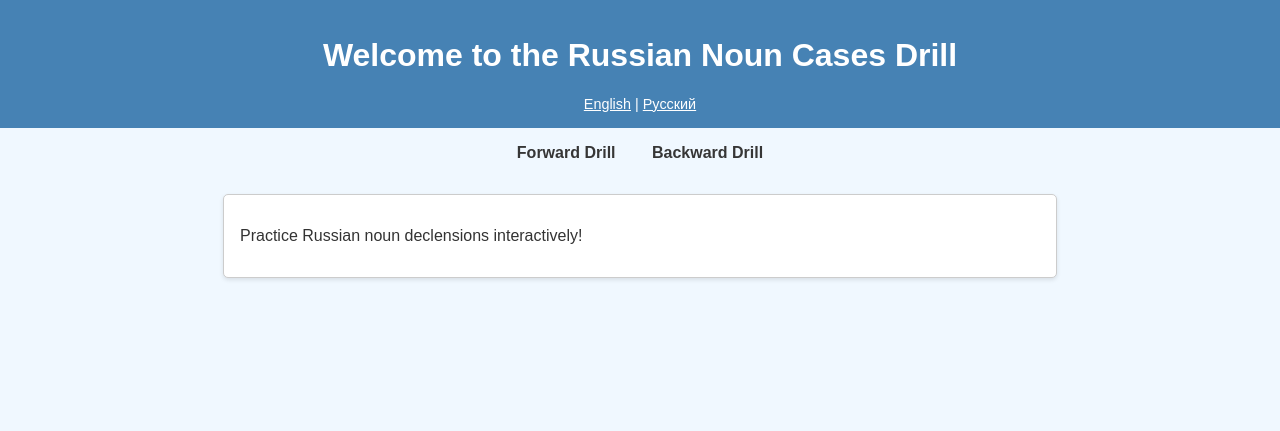
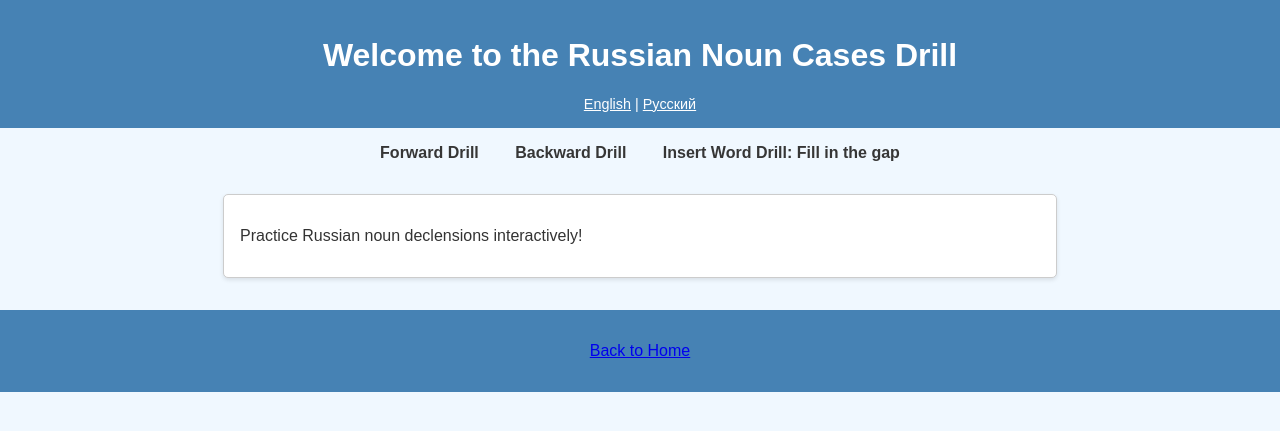
Before and after one commit to Zvord/ours-everything, a Flask app: page / in a window 1280 px wide. Shown: the top 431 px of the page. Run offline with Flask 3, Linux system fonts and the light colour scheme.

Commit message:
Insert drill initial version

```diff
--- a/app.py
+++ b/app.py
@@ -49,7 +49,10 @@ def get_translations(lang):
             'submit': 'Отправить',
             'next': 'Следующий',
             'back_home': 'Назад на главную',
-            'intro_text': 'Практикуйтесь в склонении существительных на русском языке!'
+            'intro_text': 'Практикуйтесь в склонении существительных на русском языке!',
+            'insert_drill': 'Вставьте слово в пропуск',
+            'insert_instruction': 'Вставьте недостающее слово в предложение ниже:',
+            'insert_hint': '(Подсказка: начальная форма недостающего слова —'
         }
         case_options_display = {
             "nomn": "Именительный",
@@ -77,7 +80,10 @@ def get_translations(lang):
             'submit': 'Submit',
             'next': 'Next',
             'back_home': 'Back to Home',
-            'intro_text': 'Practice Russian noun declensions interactively!'
+            'intro_text': 'Practice Russian noun declensions interactively!',
+            'insert_drill': 'Insert Word Drill: Fill in the gap',
+            'insert_instruction': 'Fill in the missing word in the sentence below:',
+            'insert_hint': '(Hint: The normal form of the missing word is'
         }
         case_options_display = CASE_OPTIONS
         number_options_display = NUMBER_OPTIONS
@@ -147,8 +153,8 @@ def forward_drill():
         selected_numbers=selected_numbers,
         current_case=current_case,
         current_number=current_number,
-        case_options=case_options_display,
-        number_options=number_options_display,
+        case_options=get_translations(lang)[1],
+        number_options=get_translations(lang)[2],
         t=t,
         lang=lang
     )
@@ -205,6 +211,120 @@ def backward_drill():
                            t=t,
                            lang=lang)
 
+# ---------------------------
+# New Insert Word Drill Route
+# ---------------------------
+# Data for insert word drill: sentences grouped by case.
+INSERT_SENTENCES = {
+    "предложный": [
+       {"sentence": "Этот студент учится в университете.", "word_index": 5},
+       {"sentence": "Мой брат работает на заводе.", "word_index": 5},
+       {"sentence": "Мы покупаем продукты в магазине.", "word_index": 5},
+       {"sentence": "Наша семья любит гулять в парке.", "word_index": 6},
+       {"sentence": "Цветы стоят на подоконнике.", "word_index": 4},
+       {"sentence": "Где ваши книги? Они на полке.", "word_index": 6},
+       {"sentence": "Преподаватель говорит об экзамене.", "word_index": 4},
+       {"sentence": "Мой брат мечтает об автомобиле.", "word_index": 5},
+       {"sentence": "В газете я прочитал статью о России.", "word_index": 2},
+       {"sentence": "Книги стоят в шкафу.", "word_index": 4}
+    ],
+    "винительный": [
+       {"sentence": "Я читаю книгу.", "word_index": 3},
+       {"sentence": "Мой брат часто слушает музыку.", "word_index": 5},
+       {"sentence": "Студент пишет упражнение.", "word_index": 3},
+       {"sentence": "Мой друг хорошо знает химию.", "word_index": 5},
+       {"sentence": "Каждый день мы учим слова.", "word_index": 5},
+       {"sentence": "Студенты изучают грамматику.", "word_index": 3},
+       {"sentence": "Борис переводит статью.", "word_index": 3},
+       {"sentence": "Преподаватель проверяет тетрадь.", "word_index": 3},
+       {"sentence": "Утром я делаю зарядку.", "word_index": 4}
+    ],
+    "дательный": [
+       {"sentence": "Я всегда помогаю маме.", "word_index": 4},
+       {"sentence": "Николай часто звонит другу.", "word_index": 4},
+       {"sentence": "Студент отвечает преподавателю.", "word_index": 3},
+       {"sentence": "Журналист задавал вопросы спортсмену.", "word_index": 4},
+       {"sentence": "Бабушка часто читает книги внучке.", "word_index": 5},
+       {"sentence": "Отец подарил велосипед сыну.", "word_index": 4},
+       {"sentence": "Я послал открытку подруге.", "word_index": 4},
+       {"sentence": "Учитель объясняет тему ученику.", "word_index": 4},
+       {"sentence": "Николай послал телеграмму бабушке.", "word_index": 4},
+       {"sentence": "Они предложили новый проект директору.", "word_index": 5}
+    ],
+    "творительный": [
+       {"sentence": "Наша семья любит гулять с собакой.", "word_index": 6},
+       {"sentence": "Брат пошёл в кино с сестрой.", "word_index": 6},
+       {"sentence": "Кошка прячется за коробкой.", "word_index": 4},
+       {"sentence": "Они любят кофе с сахаром.", "word_index": 5},
+       {"sentence": "Его брат работает учителем.", "word_index": 4},
+       {"sentence": "Дима пошёл в театр с другом.", "word_index": 6},
+       {"sentence": "Мама дала мне чай с молоком.", "word_index": 6},
+       {"sentence": "В кино я познакомился с девушкой.", "word_index": 6},
+       {"sentence": "Она увлекается спортом.", "word_index": 3},
+       {"sentence": "Она ходит на тренировку с подругой.", "word_index": 6},
+       {"sentence": "Мой дядя работает продавцом.", "word_index": 4}
+    ],
+    "родительный": [
+       {"sentence": "На собрании выступил директор школы.", "word_index": 5},
+       {"sentence": "Я живу далеко от школы.", "word_index": 5},
+       {"sentence": "Это компьютер моего брата.", "word_index": 4},
+       {"sentence": "В нашем городе нет библиотеки.", "word_index": 5},
+       {"sentence": "Завтра у нас не будет урока.", "word_index": 6},
+       {"sentence": "Сейчас был урок литературы.", "word_index": 4},
+       {"sentence": "У Сергея есть собака.", "word_index": 2},
+       {"sentence": "У этих людей нет работы.", "word_index": 5}
+    ]
+}
+
+@app.route('/insert_drill', methods=['GET', 'POST'])
+def insert_drill():
+    feedback = None
+    lang = session.get('lang', 'en')
+    t, _, _ = get_translations(lang)
+
+    # On GET or if "next" button is pressed, generate a new question.
+    if request.method == 'GET' or request.form.get("action") == "next":
+        chosen_case = random.choice(list(INSERT_SENTENCES.keys()))
+        sentence_data = random.choice(INSERT_SENTENCES[chosen_case])
+        full_sentence = sentence_data["sentence"]
+        word_index = sentence_data["word_index"]
+        words = full_sentence.split()
+        if word_index - 1 < len(words):
+            missing_word = words[word_index - 1]
+        else:
+            missing_word = ""
+        # Remove punctuation from missing word.
+        stripped_word = missing_word.strip(".,!?")
+        if stripped_word:
+            normal_form = morph.parse(stripped_word)[0].normal_form
+        else:
+            normal_form = ""
+        # Replace the target word with a blank.
+        words[word_index - 1] = "_____"
+        blank_sentence = " ".join(words)
+        # Store the correct answer.
+        correct_word = stripped_word
+    # If the user submitted an answer, use the hidden fields to check.
+    elif request.method == 'POST' and request.form.get("action") == "submit":
+        user_answer = request.form.get("answer")
+        correct_word = request.form.get("correct_word")
+        blank_sentence = request.form.get("blank_sentence")
+        normal_form = request.form.get("normal_form")
+        if user_answer.strip().lower() == correct_word.strip().lower():
+            feedback = "Correct!" if lang == 'en' else "Правильно!"
+        else:
+            feedback = ("Incorrect.\n Your answer: " + user_answer + "\nThe correct answer is " + correct_word + "."
+                        if lang == 'en'
+                        else "Неверно.\n Ваш ответ: " + user_answer + "\n Правильный ответ: " + correct_word + ".")
+
+    return render_template("insert_drill.html",
+                           blank_sentence=blank_sentence,
+                           normal_form=normal_form,
+                           feedback=feedback,
+                           correct_word=correct_word,
+                           t=t,
+                           lang=lang)
+
 @app.route('/')
 def home():
     lang = session.get('lang', 'en')
--- a/static/styles.css
+++ b/static/styles.css
@@ -71,6 +71,7 @@ h2 {
     font-weight: bold;
     margin: 1em 0;
     color: #4682b4;
+    white-space: pre-line;
 }
 
 /* Button styling */
--- a/templates/home.html
+++ b/templates/home.html
@@ -17,10 +17,14 @@
     <ul>
       <li><a href="{{ url_for('forward_drill') }}">{{ t.forward_drill }}</a></li>
       <li><a href="{{ url_for('backward_drill') }}">{{ t.backward_drill }}</a></li>
+      <li><a href="{{ url_for('insert_drill') }}">{{ t.insert_drill }}</a></li>
     </ul>
   </nav>
   <section>
     <p>{{ t.intro_text }}</p>
   </section>
+  <footer>
+    <p><a href="{{ url_for('home') }}">{{ t.back_home }}</a></p>
+  </footer>
 </body>
 </html>
```
Also changed, not shown: templates/insert_drill.html (added, +39 -0 lines). Lines whose indentation alone changed are shown as unchanged.
